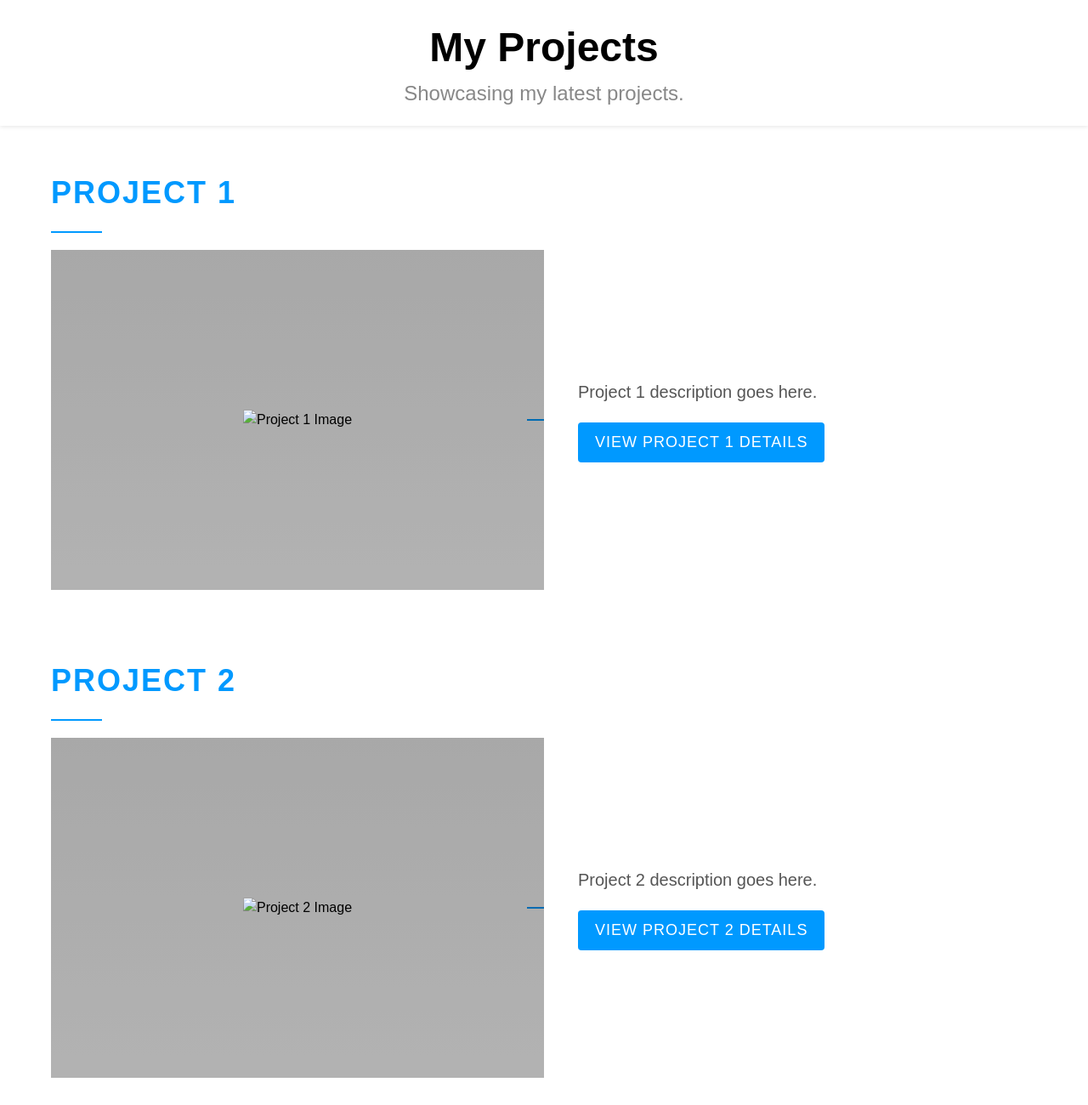
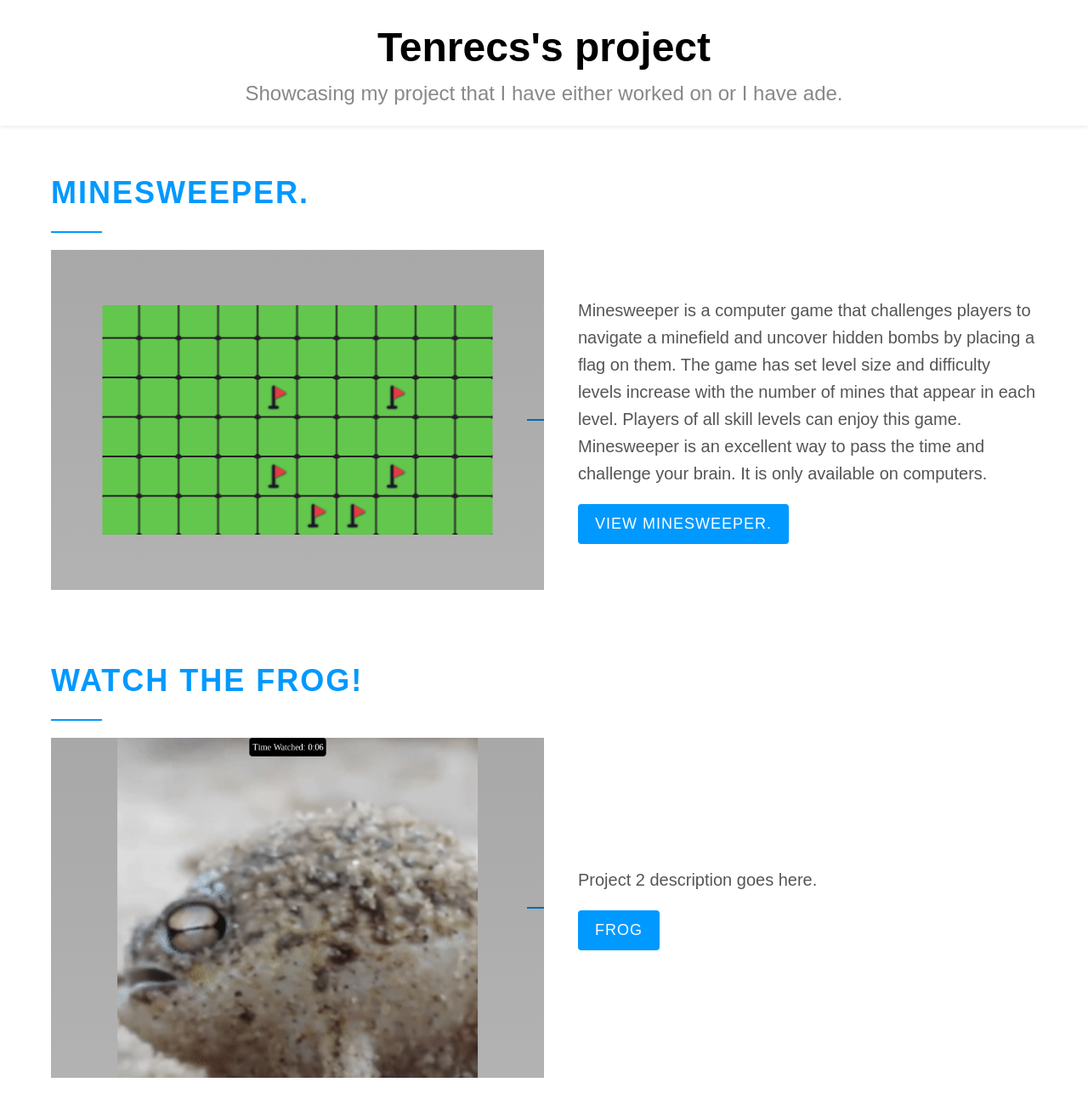
Before and after one commit to hewocheesecake/home, a plain HTML site: page index.html in a window 1280 px wide. Shown: the top 1300 px of the page at 85% size. Drawn offline with Linux system fonts and the light colour scheme.

Commit message:
Upate home and added picturers

```diff
--- a/index.html
+++ b/index.html
@@ -3,46 +3,47 @@
 
 <head>
   <title>My Projects</title>
+  <link rel="icon" type="image/x-icon" href="/img/house.png">
   <link rel="stylesheet" type="text/css" href="style.css">
 </head>
 
 <body>
   <header>
     <div class="header-container">
-      <h1>My Projects</h1>
-      <p>Showcasing my latest projects.</p>
+      <h1>Tenrecs's project</h1>
+      <p>Showcasing my project that I have either worked on or I have ade.</p>
     </div>
   </header>
 
   <main>
     <section>
-      <h2>Project 1</h2>
+      <h2>Minesweeper.</h2>
       <div class="project-container">
         <div class="project-image">
-          <img src="project1.jpg" alt="Project 1 Image">
+          <img src="img/project1.png" alt="Project 1 Image">
         </div>
         <div class="project-details">
-          <p>Project 1 description goes here.</p>
-          <a href="project1.html">View Project 1 Details</a>
+          <p>Minesweeper is a computer game that challenges players to navigate a minefield and uncover hidden bombs by
+            placing a flag on them. The game has set level size and difficulty levels increase with the number of mines
+            that appear in each level. Players of all skill levels can enjoy this game. Minesweeper is an excellent way
+            to pass the time and challenge your brain. It is only available on computers.</p>
+          <a href="https://minesweeper.kakapo.rocks/">View minesweeper.</a>
         </div>
       </div>
     </section>
 
     <section>
-      <h2>Project 2</h2>
+      <h2>Watch the frog!</h2>
       <div class="project-container">
         <div class="project-image">
-          <img src="project2.jpg" alt="Project 2 Image">
+          <img src="img/project2.png" alt="Project 2 Image">
         </div>
         <div class="project-details">
           <p>Project 2 description goes here.</p>
-          <a href="project2.html">View Project 2 Details</a>
+          <a href="project2.html">Frog</a>
         </div>
       </div>
     </section>
-
-    <!-- Add more sections here for additional projects -->
-
   </main>
 
   <footer>
```
Also changed, not shown: dobby.jpeg (deleted), img/house.png (added), img/project1.png (added), img/project2.png (added).
